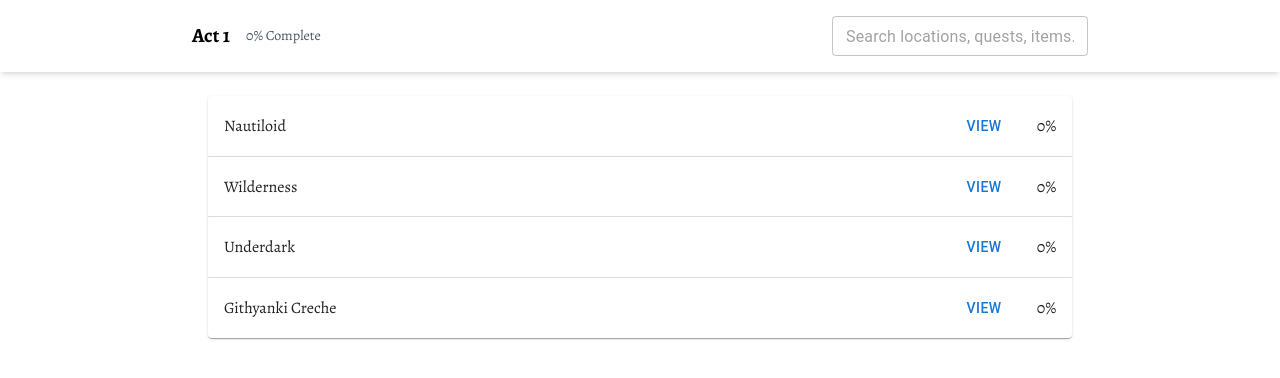
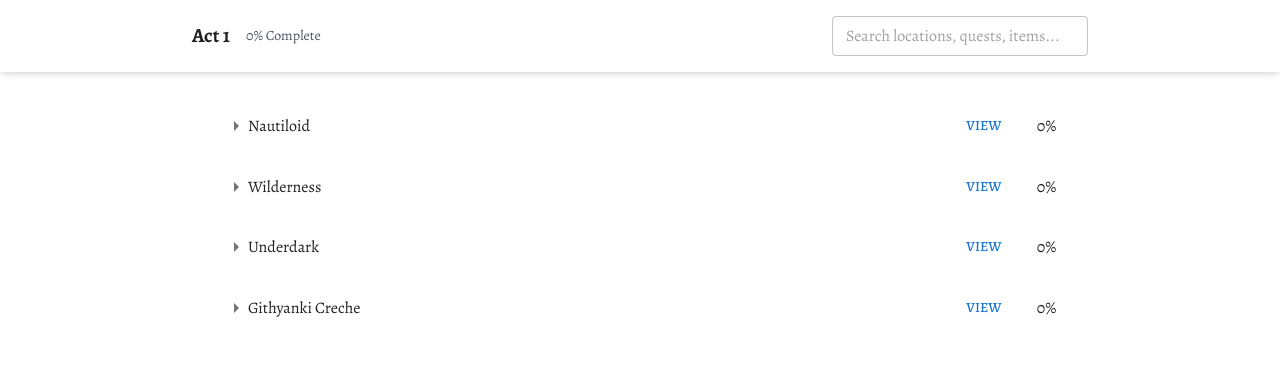
Before and after one commit to mstacy/bg3progression, a Next.js app: page /bg3progression/ in a window 1280 px wide. Shown: the top 378 px of the page. Built offline with nearby package versions, Linux system fonts and the light colour scheme.

Commit message:
accordion styles with arrows

```diff
--- a/package.json
+++ b/package.json
@@ -14,6 +14,7 @@
     "dependencies": {
         "@emotion/react": "^11.14.0",
         "@emotion/styled": "^11.14.0",
+        "@mui/icons-material": "^6.4.4",
         "@mui/material": "^6.4.0",
         "next": "15.1.4",
         "react": "^19.0.0",
--- a/src/app/components/GenericList.tsx
+++ b/src/app/components/GenericList.tsx
@@ -18,7 +18,7 @@
     locationName,
 }: Omit<GenericListProps, "initialCheckedBoxes" | "onCheckboxChange">) => {
     return (
-        <>
+        <div className="flex flex-col gap-2">
             <h4 data-test={`list-name`}>{title}</h4>
             <div className="flex flex-col">
                 {items.map((item) => (
@@ -30,7 +30,7 @@
                     />
                 ))}
             </div>
-        </>
+        </div>
     );
 };
 
--- a/src/app/components/Location.tsx
+++ b/src/app/components/Location.tsx
@@ -62,14 +62,10 @@
     return (
         <Accordion
             key={location.name}
-            disableGutters
             expanded={isExpanded}
             onChange={() => {
                 setIsExpanded(!isExpanded);
                 handleAccordionToggle(accordionId);
-            }}
-            slots={{
-                heading: "div",
             }}
             data-test={`location-accordion`}
         >
@@ -106,6 +102,7 @@
                     display: "flex",
                     flexDirection: "column",
                     gap: "20px",
+                    padding: "0 0 0 40px",
                 }}
                 data-test={`location-details`}
             >
--- a/src/app/components/Region.tsx
+++ b/src/app/components/Region.tsx
@@ -44,11 +44,7 @@
     return (
         <Accordion
             key={region.name}
-            disableGutters
             expanded={isExpanded || !!searchTerm}
-            slots={{
-                heading: "div",
-            }}
             data-test={`region-accordion`}
             onChange={() => {
                 setIsExpanded(!isExpanded);
@@ -58,6 +54,7 @@
             <AccordionSummary>
                 <div className="flex justify-between w-full items-center">
                     <h2 data-test={`region-name`}>{region.name}</h2>
+
                     <div className="flex justify-between items-center">
                         <Button
                             href={region.link}
--- a/src/app/globals.css
+++ b/src/app/globals.css
@@ -2,12 +2,17 @@
 @tailwind components;
 @tailwind utilities;
 
-/* :root {
-  --background: #ffffff;
-  --foreground: #171717;
+:root {
+    --background: #ffffff;
+    --foreground: #333333;
 }
 
-@media (prefers-color-scheme: dark) {
+/* :root {
+  --background: #0C0807;
+  --foreground: #ffffff;
+} */
+
+/* @media (prefers-color-scheme: dark) {
   :root {
     --background: #0a0a0a;
     --foreground: #ededed;
@@ -21,8 +26,8 @@
 }
 
 body {
-    color: var(--foreground);
-    background: var(--background);
+    /* color: var(--foreground);
+    background: var(--background); */
     font-family: var(--font-alegreya), serif;
     -webkit-font-smoothing: antialiased;
     -moz-osx-font-smoothing: grayscale;
--- a/src/app/page.tsx
+++ b/src/app/page.tsx
@@ -1,10 +1,13 @@
 "use client";
 
 import { useLayoutEffect, useState, useMemo } from "react";
+import { ThemeProvider } from "@mui/material/styles";
+import CssBaseline from "@mui/material/CssBaseline";
 import progression from "../../progression.json";
 import { Region } from "./components/Region";
 import { Header } from "./components/Header";
 import { ProgressProvider } from "./context/ProgressContext";
+import { theme } from "./theme";
 
 export type checkboxValues = {
     isChecked: boolean;
@@ -90,13 +93,18 @@
 
     if (isLoading) {
         return (
+            <ThemeProvider theme={theme}>
+                <CssBaseline />
                 <div className="h-screen w-screen flex items-center justify-center">
                     <div className="text-lg">Loading...</div>
                 </div>
+            </ThemeProvider>
         );
     }
 
     return (
+        <ThemeProvider theme={theme}>
+            <CssBaseline />
             <ProgressProvider>
                 <div>
                     <Header onSearch={setSearchTerm} />
@@ -111,5 +119,6 @@
                     </main>
                 </div>
             </ProgressProvider>
+        </ThemeProvider>
     );
 }
--- /dev/null
+++ b/src/app/theme.tsx
@@ -0,0 +1,78 @@
+import { createTheme } from "@mui/material/styles";
+import ArrowRightIcon from "@mui/icons-material/ArrowRight";
+
+// Create a theme instance
+export const theme = createTheme({
+    // You can customize your theme here
+    palette: {
+        mode: "light",
+        primary: {
+            main: "#1976d2",
+        },
+        secondary: {
+            main: "#dc004e",
+        },
+        // background: {
+        //     default: "#0C0807",
+        //     paper: "#0C0807",
+        // },
+        // text: {
+        //     primary: "#ffffff",
+        // },
+    },
+    typography: {
+        fontFamily: "Alegreya, serif",
+        // Apply Alegreya to all typography variants
+        // h1: { fontFamily: "Alegreya, serif" },
+        // h2: { fontFamily: "Alegreya, serif" },
+        // h3: { fontFamily: "Alegreya, serif" },
+        // h4: { fontFamily: "Alegreya, serif" },
+        // h5: { fontFamily: "Alegreya, serif" },
+        // h6: { fontFamily: "Alegreya, serif" },
+        // body1: { fontFamily: "Alegreya, serif" },
+        // body2: { fontFamily: "Alegreya, serif" },
+        // button: { fontFamily: "Alegreya, serif" },
+    },
+    components: {
+        MuiAccordion: {
+            defaultProps: {
+                disableGutters: true,
+                elevation: 0,
+                slots: {
+                    heading: "div",
+                },
+            },
+            styleOverrides: {
+                root: {
+                    "&:before": {
+                        display: "none",
+                    },
+                },
+            },
+        },
+        MuiAccordionSummary: {
+            defaultProps: {
+                expandIcon: <ArrowRightIcon />,
+            },
+            styleOverrides: {
+                root: {
+                    flexDirection: "row-reverse",
+                },
+                expandIconWrapper: {
+                    "&.Mui-expanded": {
+                        transform: "rotate(90deg)",
+                    },
+                },
+            },
+        },
+        MuiAccordionDetails: {
+            styleOverrides: {
+                root: {
+                    paddingTop: 0,
+                    paddingRight: 0,
+                    paddingBottom: 0,
+                },
+            },
+        },
+    },
+});
```
Also changed, not shown: 1 other file (tests, documents, lock files or other folders). Lines whose indentation alone changed are shown as unchanged.
